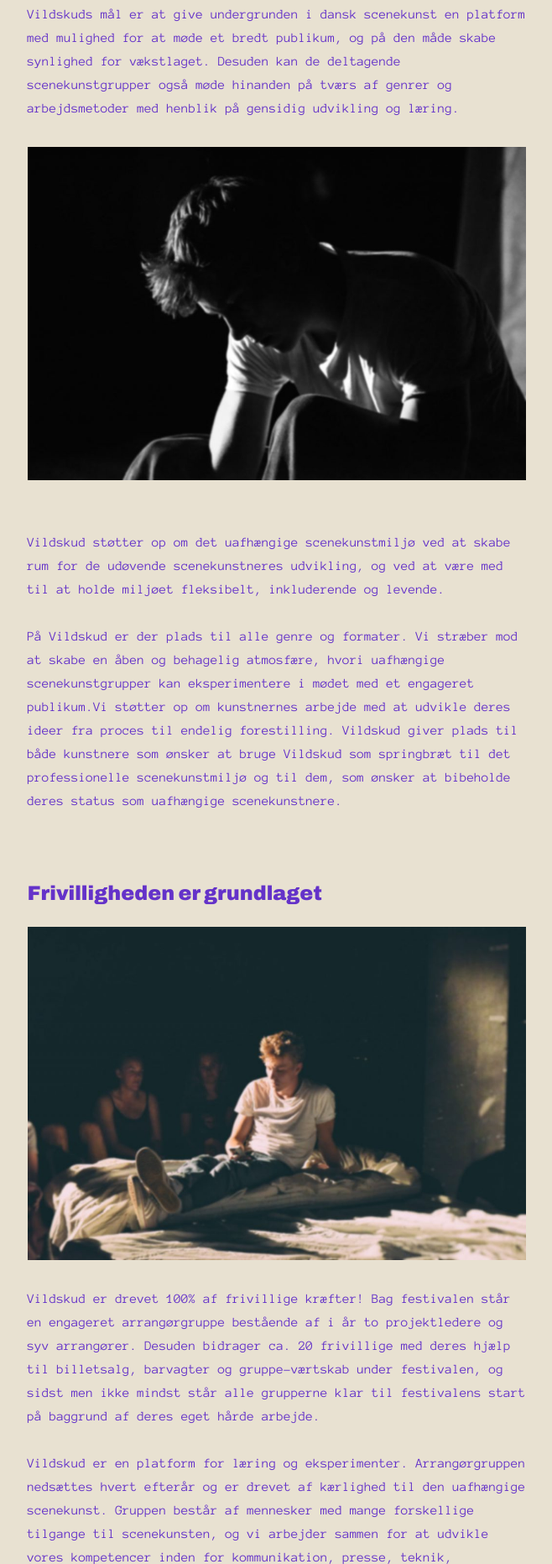
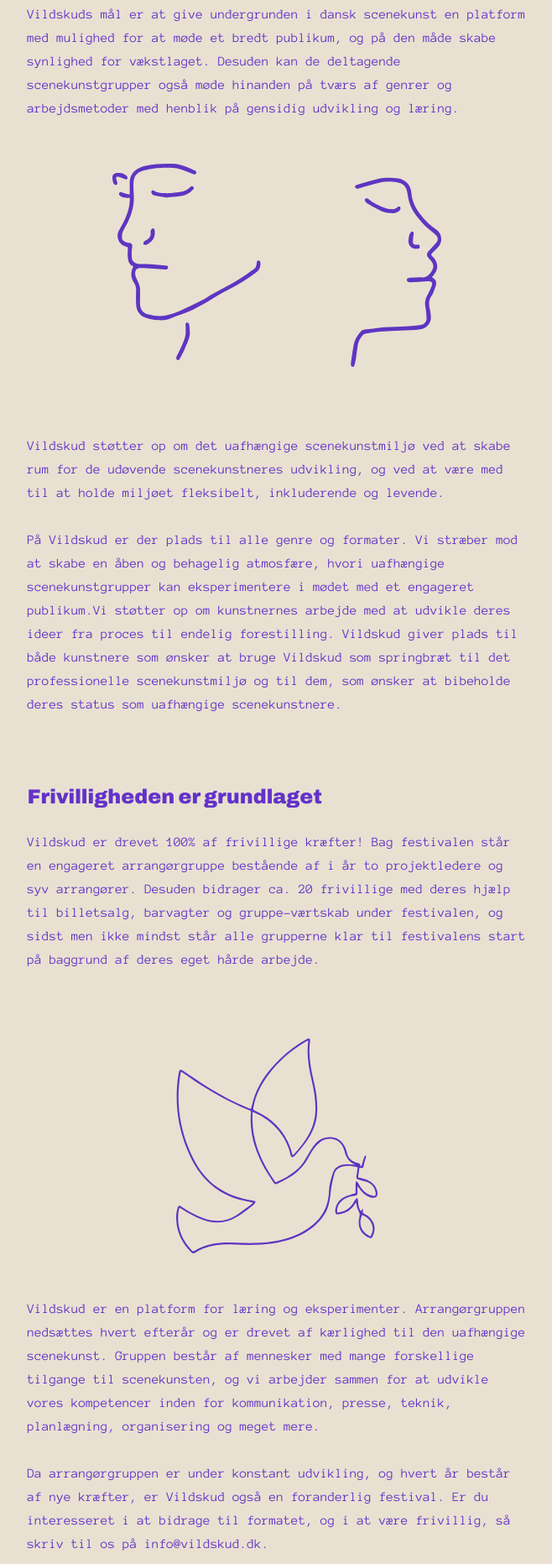
Before and after one commit to chri29kx/Vildskud, a website built with Vite: page src/om_vildskud.html in a window 1280 px wide. Shown: the part 413-2276 px from the top of the page at 84% size, without its empty margins (310-968 px from the left). Built offline with nearby package versions, Linux system fonts and the light colour scheme; files whose address does not match are found by name.

Commit message:
om vildskud illustrationer

```diff
--- a/src/om_vildskud.html
+++ b/src/om_vildskud.html
@@ -78,7 +78,9 @@
           også møde hinanden på tværs af genrer og arbejdsmetoder med henblik på
           gensidig udvikling og læring.
         </p>
-        <img src="img/omv.jpg" alt="" />
+        <div class="grid place-content-center">
+          <img class=" " src="img/head.svg" alt="hovede" />
+        </div>
         <p class="text-lilla">
           <br />
           Vildskud støtter op om det uafhængige scenekunstmiljø ved at skabe rum
@@ -98,7 +100,7 @@
 
       <div class="mt-20">
         <h2 class="text-lilla">Frivilligheden er grundlaget</h2>
-        <img src="img/omvv.jpg" alt="" />
+
         <p class="text-lilla">
           Vildskud er drevet 100% af frivillige kræfter! Bag festivalen står en
           engageret arrangørgruppe bestående af i år to projektledere og syv
@@ -107,6 +109,11 @@
           men ikke mindst står alle grupperne klar til festivalens start på
           baggrund af deres eget hårde arbejde. <br />
           <br />
+        </p>
+        <div class="grid place-content-center">
+          <img class="h-64" src="img/due.svg" alt="due" />
+        </div>
+        <p class="text-lilla">
           Vildskud er en platform for læring og eksperimenter. Arrangørgruppen
           nedsættes hvert efterår og er drevet af kærlighed til den uafhængige
           scenekunst. Gruppen består af mennesker med mange forskellige tilgange
```
Also changed, not shown: public/img/due.svg (added), public/img/head.svg (added).
